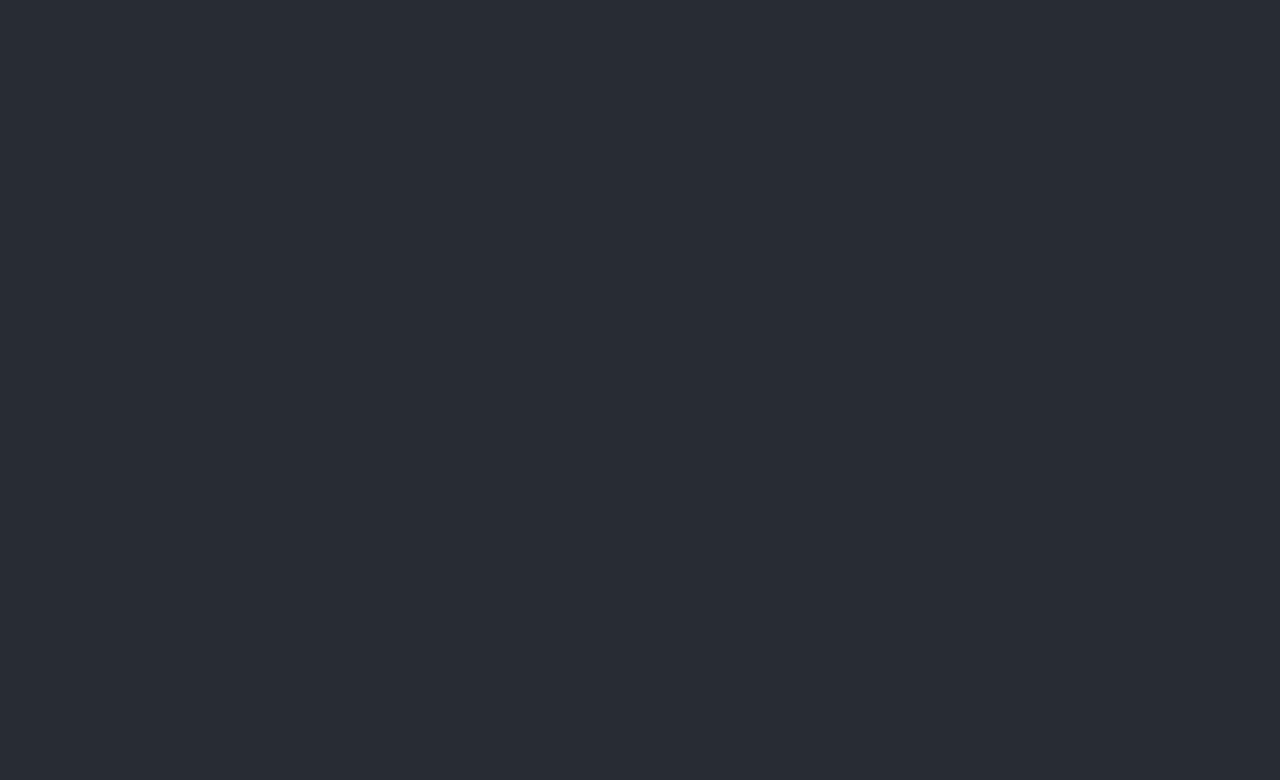
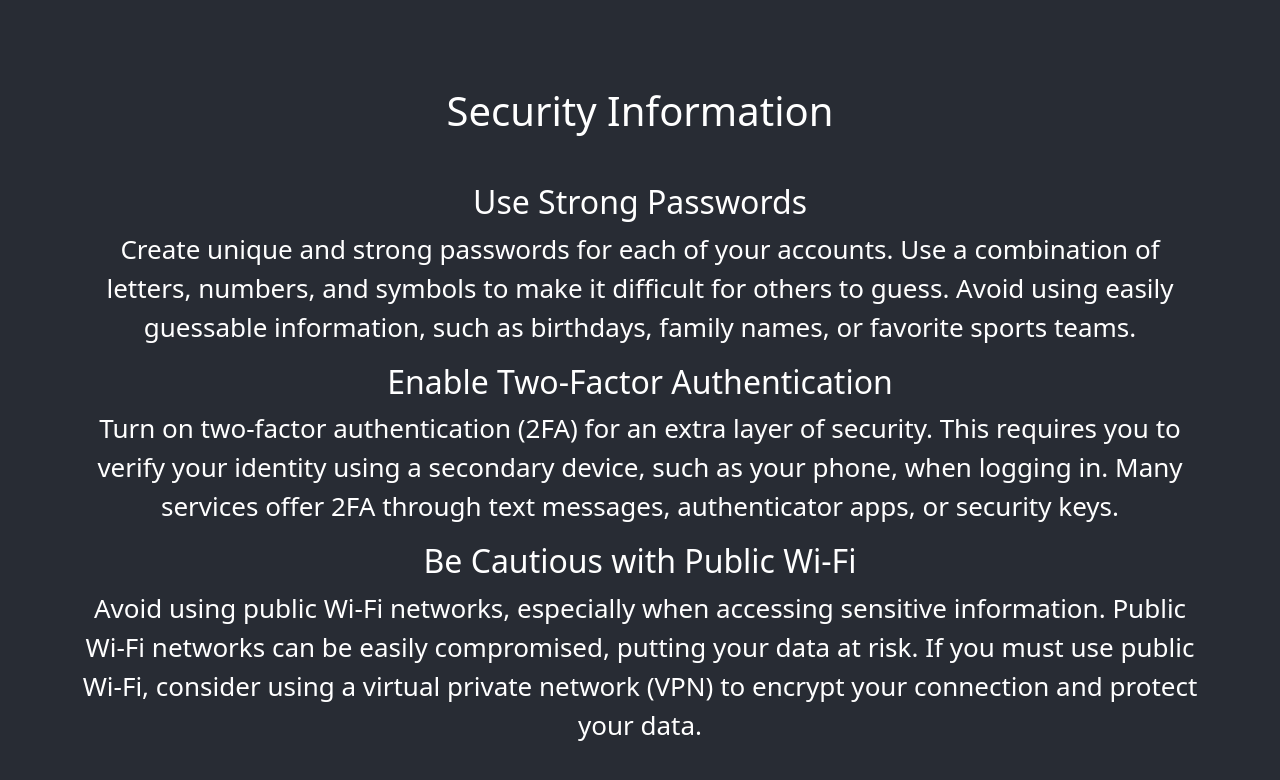
Before and after one commit to jacobwysocki/Cybersurvival-Task, a React (Create React App) app in the folder app/: page /SecInfo in a window 1280 px wide. Before the commit this address had no page. Shown: the top 780 px of the page. Built offline with nearby package versions, Linux system fonts and the light colour scheme.

Commit message:
changes made - added secInfo route path

```diff
--- a/app/src/App.js
+++ b/app/src/App.js
@@ -9,6 +9,7 @@ import Login from "./components/Login";
 import Register from "./components/Register";
 import IndividualStage from './components/IndividualStage.js';
 import AdminItems from './components/AdminItems.js';
+import SecInfoPage from "./components/SecInfo";
 function App() {
 
 
@@ -28,6 +29,7 @@ function App() {
           {/* <Route path="*" element={<p>Not Found</p>}/> */}
           <Route path="/individual-stage" element={<IndividualStage/>}/>
           <Route path="/AdminItems" element={<AdminItems/>}/>
+          <Route path="/SecInfo" element={<SecInfoPage/>}/>
         </Routes>
       </header>
     </div>
```
